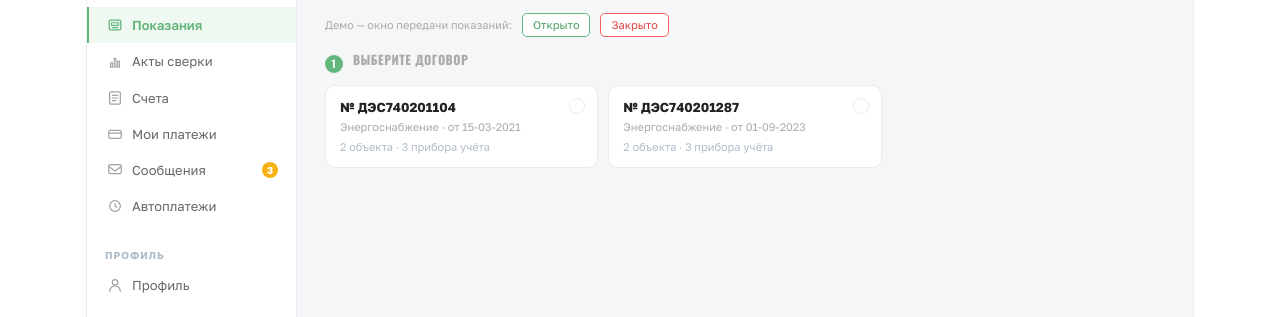
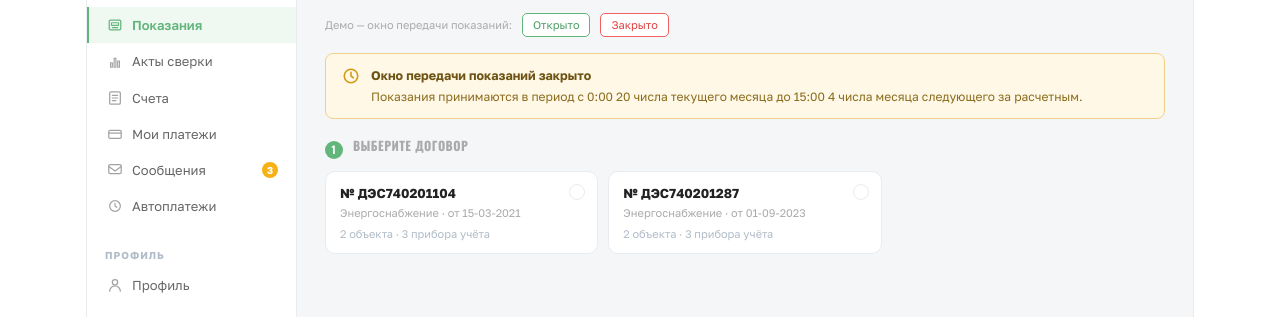
Before and after one commit to luzhetskiy/enerone-html, a plain HTML site: page readings.html in a window 1280 px wide. Shown: the part 269-586 px from the top of the page. Drawn offline with Linux system fonts and the light colour scheme.

Commit message:
Показания: предупреждение о закрытом окне в начале страницы
Раньше о закрытом окне передачи было известно только из карточки ПУ —
то есть после выбора договора и объекта. Та же плашка выводится теперь
и перед первым шагом. Разметку обеих собирает windowNoteHtml(), текст
остаётся в одном месте; демо-переключатель управляет и той, и другой.

Co-Authored-By: Claude Opus 5 <noreply@anthropic.com>

```diff
--- a/assets/lk/css/lk-readings.css
+++ b/assets/lk/css/lk-readings.css
@@ -248,6 +248,17 @@
 .lk-window-closed-text { font-size: 11px; line-height: 1.45; color: #8a6b1c; }
 .lk-window-closed-text b { display: block; font-size: 11px; color: #6d5414; margin-bottom: 2px; }
 
+/* та же плашка в начале страницы: шире, крупнее и заметнее — её видно до того,
+   как пользователь дошёл до карточки прибора учёта */
+.lk-window-closed--page {
+  gap: 11px;
+  padding: 13px 16px;
+  margin-bottom: 20px;
+}
+.lk-window-closed--page svg { width: 18px; height: 18px; margin-top: 0; }
+.lk-window-closed--page .lk-window-closed-text { font-size: 12px; }
+.lk-window-closed--page .lk-window-closed-text b { font-size: 12.5px; margin-bottom: 3px; }
+
 /* график внутри карточки ПУ */
 .lk-meter-chart { margin-top: 18px; }
 .lk-meter-chart .ec-card { box-shadow: none; border: 1px solid var(--lk-line); border-radius: var(--lk-r-lg); }
--- a/assets/lk/js/lk-readings.js
+++ b/assets/lk/js/lk-readings.js
@@ -174,6 +174,13 @@
   var WINDOW_TEXT = 'Показания принимаются в период с 0:00 20 числа текущего месяца ' +
                     'до 15:00 4 числа месяца следующего за расчетным.';
 
+  // одна и та же плашка выводится в начале страницы и внутри карточки ПУ
+  function windowNoteHtml() {
+    return ICO_CLOCK +
+           '<div class="lk-window-closed-text"><b>Окно передачи показаний закрыто</b>' +
+           WINDOW_TEXT + '</div>';
+  }
+
   function windowIsOpen(now) {
     now = now || new Date();
     var d = now.getDate();
@@ -190,6 +197,10 @@
   var state = { contract: null, object: null, windowOpen: windowIsOpen() };
 
   var nodes = {};
+
+  function syncWindowNote() {
+    if (nodes.windowNote) nodes.windowNote.hidden = state.windowOpen;
+  }
 
   /* ======================================================================
      Шаг 1 — договоры
@@ -389,10 +400,7 @@
                 '<input class="lk-input lk-input--mono" id="' + uid + '-in" type="text" inputmode="decimal" ' +
                        'autocomplete="off" placeholder="0">' +
                 '<div class="lk-input-err" data-err hidden></div>'
-              : '<div class="lk-window-closed">' + ICO_CLOCK +
-                  '<div class="lk-window-closed-text"><b>Окно передачи показаний закрыто</b>' +
-                    WINDOW_TEXT + '</div>' +
-                '</div>') +
+              : '<div class="lk-window-closed">' + windowNoteHtml() + '</div>') +
           '</div>' +
 
           '<div class="lk-calc">' +
@@ -602,10 +610,15 @@
     nodes.bulkUpload   = document.getElementById('lk-bulk-upload');
     nodes.uploadGrid   = document.getElementById('lk-upload-grid');
 
+    nodes.windowNote = document.getElementById('lk-window-note');
+    if (nodes.windowNote) nodes.windowNote.innerHTML = windowNoteHtml();
+    syncWindowNote();
+
     // демо-переключатель состояния окна передачи
     document.querySelectorAll('[data-window-state]').forEach(function (btn) {
       btn.addEventListener('click', function () {
         state.windowOpen = btn.getAttribute('data-window-state') === 'open';
+        syncWindowNote();
         if (state.object) renderMeters(state.object);
       });
     });
--- a/readings.html
+++ b/readings.html
@@ -534,6 +534,10 @@
         <button type="button" class="lk-demo-btn lk-demo-btn--debt" data-window-state="closed">Закрыто</button>
       </div>
 
+      <!-- Окно передачи закрыто — предупреждаем в начале страницы, до выбора договора,
+           чтобы это было видно сразу, а не только в карточке ПУ. Содержимое собирает JS. -->
+      <div class="lk-window-closed lk-window-closed--page" id="lk-window-note" hidden></div>
+
       <!-- ШАГ 1 — договор -->
       <section class="lk-step">
         <div class="lk-sec-hdr">
```
Also changed, not shown: _source/lk-readings-content.html (+4 -0 lines), README.md.
